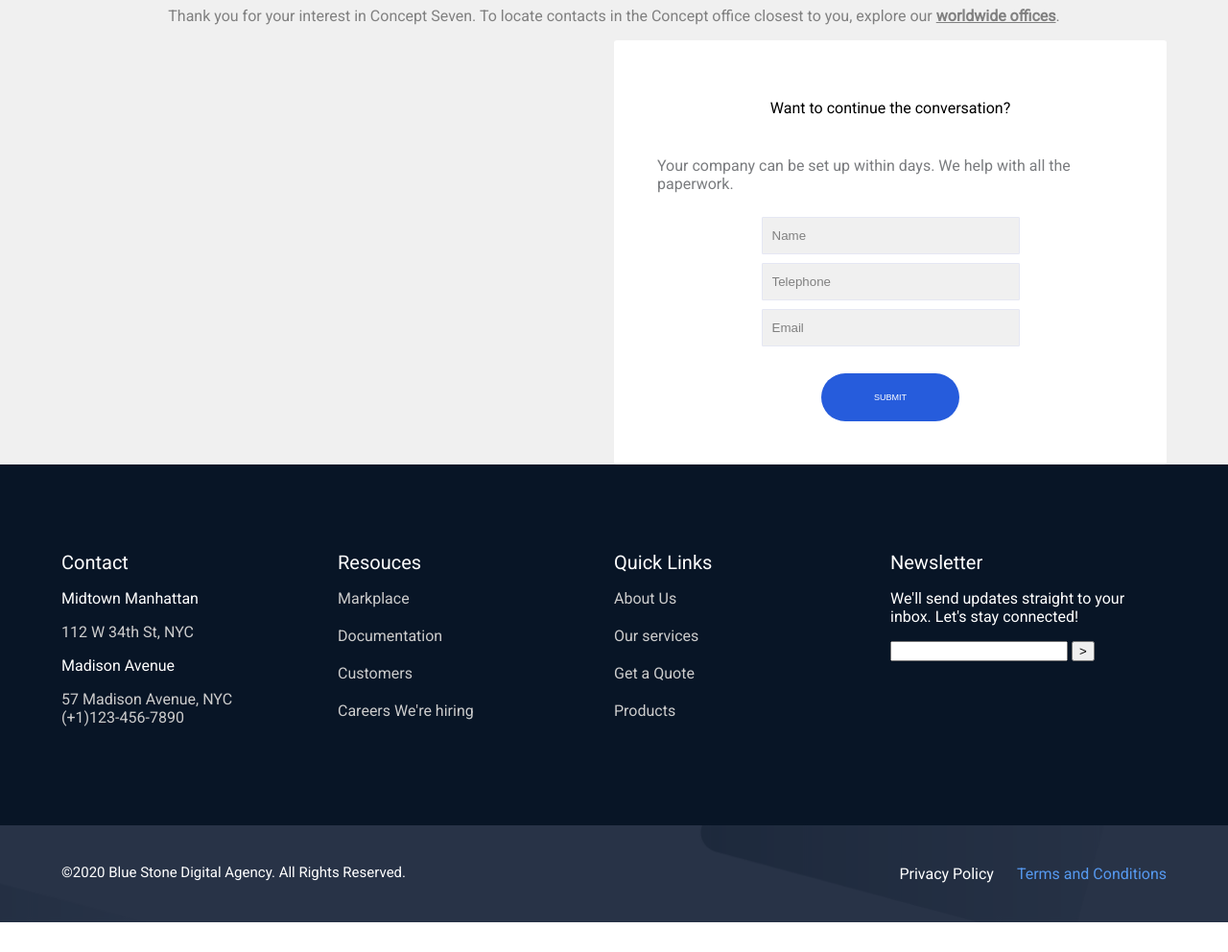
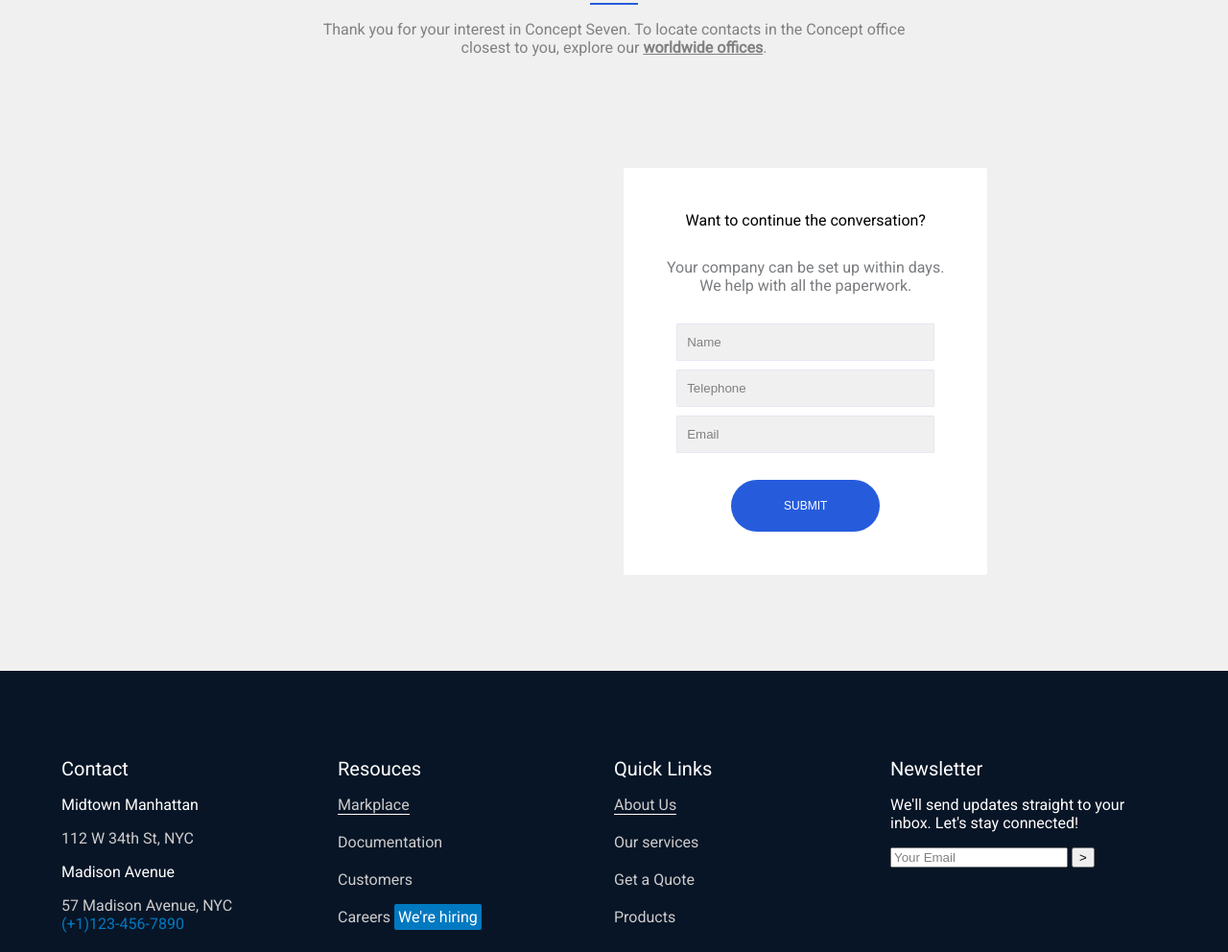
Before and after one commit to Jacob0293/Digital-Agency-Website, a plain HTML site: page index.html in a window 1280 px wide. Shown: the part 4260-5252 px from the top of the page at 96% size. Before the commit the page ends 5221 px from the top, so only its background shows below. Drawn offline with Linux system fonts and the light colour scheme; a web font is replaced by a local one.

Commit message:
made some changes to contact form and btm navbar

```diff
--- a/css/style.css
+++ b/css/style.css
@@ -517,7 +517,7 @@ span#terms{
 
 #estimate p {
 	color: #fff;
-	font-size: 9px;
+	font-size: 12px;
 	text-align: center;
 }
 
@@ -532,7 +532,7 @@ span#terms{
 	padding: 20px 35px;
 	border-radius: 30px;
 	text-transform: uppercase;
-	font-size: 9px;
+	font-size: 14px;
 }
 
 #businesses h2 {
@@ -565,21 +565,33 @@ span#terms{
 #contact-form {
 	width: 50%;
 	float: right;
+	margin: 100px 0;
+	background-color: #F0F0F0;
 }
 
 #contact-form form {
+	margin: auto auto auto 10px;
 	background-color: #fff;
 	border-radius: 3px;
+	float: left;
 	padding: 45px;
 }
 
 #contact-form p {
 	color: #000;
+	margin: 0;
+	text-align: center;
+}
+
+#contact-form form span {
+	text-align: center;
+	display: block;
+	margin: 30px auto;
 }
 
 #company {
 	color: #7A7C7F;
-	padding: 25px 0;
+	margin: 0 auto;
 }
 
 
@@ -606,7 +618,7 @@ input::placeholder {
 	padding: 20px 55px;
 	border-radius: 30px;
 	text-transform: uppercase;
-	font-size: 9px;
+	font-size: 12px;
 
 }
 
@@ -648,3 +660,18 @@ input::placeholder {
 .nav-wrapper ul li {
 	margin-bottom: 20px;
 }
+
+.white-line {
+	border-bottom: 1px solid #fff;
+}
+
+#telephone {
+	color: #0079C1;
+}
+
+#hiring {
+	color: #fff;
+	background-color: #0079C1;
+	padding: 4px;
+	border-radius: 2px;
+}
--- a/index.html
+++ b/index.html
@@ -254,7 +254,7 @@
 		<div class="container">
 		<h1>Interested in starting a business?</h1>
 		<div class="blue-line"></div>
-		<p>Thank you for your interest in Concept Seven. To locate contacts in the Concept office closest to you, explore our <u><b>worldwide offices</b></u>.</p>
+		<p>Thank you for your interest in Concept Seven. To locate contacts in the Concept office<br> closest to you, explore our <u><b>worldwide offices</b></u>.</p>
 		<div id="contact-box">
 			<div id="map">
 
@@ -262,10 +262,8 @@
 			<div id="contact-form">
 				<form>
 					<p>Want to continue the conversation?</p>
-					<div id="company">
-						<span>Your company can be set up within days.
-						We help with all the paperwork.</span>
-					</div>
+					<span id="company">Your company can be set up within days.<br>
+					We help with all the paperwork.</span>
 					<input type="text" name="" placeholder="Name">
 					<input type="telephone" name="" placeholder="Telephone">
 					<input type="email" name="" placeholder="Email"><br>
@@ -288,16 +286,16 @@
 			<div class="nav-wrapper">
 				<span class="nav-title">Resouces</span>
 				<ul>
-					<li><a href="#">Markplace</a></li>
+					<li><a class="white-line" href="#">Markplace</a><span></span></li>
 					<li><a href="#">Documentation</a></li>
 					<li><a href="#">Customers</a></li>
-					<li><a href="#">Careers We're hiring</a></li>
+					<li><a href="#">Careers <span id="hiring">We're hiring</span></a></li>
 				</ul>
 			</div>
 			<div class="nav-wrapper">
 				<span class="nav-title">Quick Links</span>
 				<ul>
-					<li><a href="#">About Us</a></li>
+					<li><a class="white-line" href="#">About Us</a><span></span></li>
 					<li><a href="#">Our services</a></li>
 					<li><a href="#">Get a Quote</a></li>
 					<li><a href="#">Products</a></li>
@@ -306,7 +304,7 @@
 			<div class="nav-wrapper">
 				<span class="nav-title">Newsletter</span>
 				<p>We'll send updates straight to your inbox. Let's stay connected!</p>
-				<input type="email" name="">
+				<input type="email" name="" placeholder="Your Email">
 				<button>></button>
 				<ul>
 					<li><i></i></li>
```
